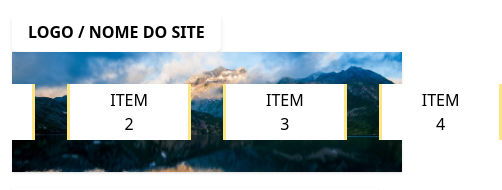
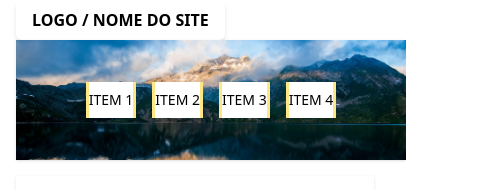
Before and after one commit to holysun1/REACT, a React (Vite) app in the folder receita/: page / in a window 390 px wide. Shown: the top 190 px of the page, 502 px wide, since content can reach past the window. Built offline with nearby package versions, Linux system fonts and the light colour scheme.

Commit message:
feat: adjust layout and menu for mobile screens

```diff
--- a/receita/src/Feed.jsx
+++ b/receita/src/Feed.jsx
@@ -21,7 +21,7 @@ export default function Feed({ category }) {
           FEED - 1
         </h1>
         <div className=" mb-8">
-          <div className="grid grid-cols-2 md:grid-cols-4 gap-4">
+          <div className="grid grid-cols-1 sm:grid-cols-2 lg:grid-cols-4 gap-4">
             {dataToRender.map((news) => (
               <NewsCard key={news.id} {...news} />
             ))}
--- a/receita/src/components/Menu.jsx
+++ b/receita/src/components/Menu.jsx
@@ -50,7 +50,14 @@ export default function Menu({ onSelectCategory, activeCategory }) {
         justify-center
       "
           >
-            <div className="flex gap-8 sm:gap-8">
+            <div
+              className="flex
+                flex-wrap
+                justify-center
+                gap-4
+                md:flex-nowrap
+              "
+            >
               {menuData.map((item, index) => (
                 <MenuItem
                   key={index}
--- a/receita/src/components/MenuItem.jsx
+++ b/receita/src/components/MenuItem.jsx
@@ -14,7 +14,7 @@ export default function MenuItem({ label, subItems }) {
     >
       <button
         onClick={() => navigate(`/news/:category${label}`)}
-        className="border-amber-200 border-r-3 border-l-3 bg-white px-10 py-1 group-hover:text-blue-600 transition-color duration-200 cursor-pointer "
+        className="border-amber-200 border-r-3 border-l-3 bg-white py-2 text-sm md:px-4 md:text-base group-hover:text-blue-600 transition-color duration-200 cursor-pointer "
       >
         {label}
       </button>
@@ -22,7 +22,7 @@ export default function MenuItem({ label, subItems }) {
       <AnimatePresence>
         {open && (
           <motion.div
-            className="absolute mt-2 border-md bg-white px-10 py-2 rounded-md shadow-md "
+            className="absolute hidden md:block mt-2 border-md bg-white px-10 py-2 rounded-md shadow-md "
             initial={{ opacity: 0, y: -5 }}
             animate={{ opacity: 1, y: 0 }}
             exit={{ opacity: 0, y: -5 }}
--- a/receita/src/pages/HomePage.jsx
+++ b/receita/src/pages/HomePage.jsx
@@ -20,7 +20,7 @@ export default function HomePage() {
   }
 
   return (
-    <div className=" w-screen h-screen flex flex-col p-3">
+    <div className="min-h-screen w-full flex flex-col px-4 md:px-8 lg:px-16">
       <Menu
         onSelectCategory={setActiveCategory}
         activeCategory={activeCategory}
```
Also changed, not shown: 1 other file (tests, documents, lock files or other folders).
